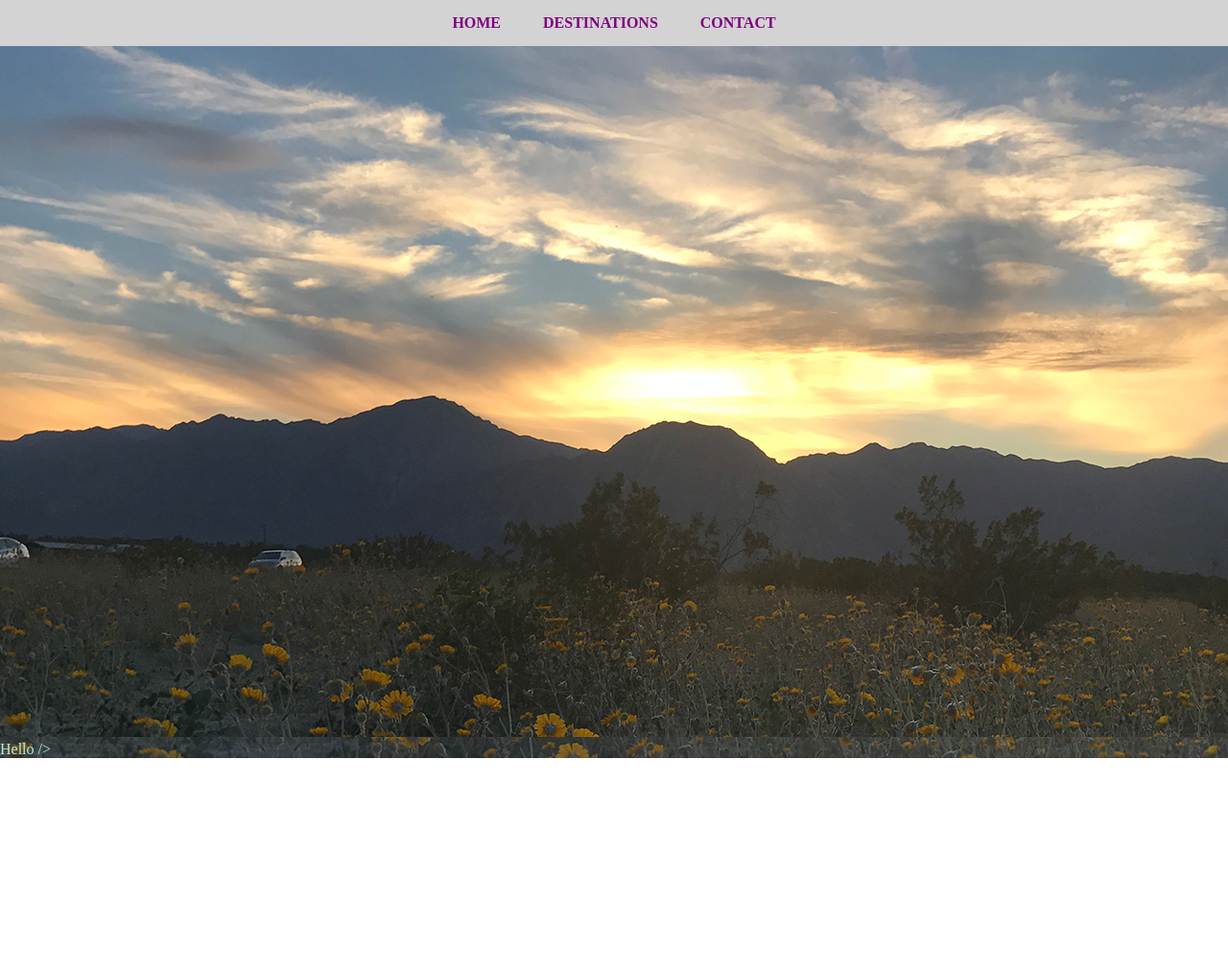
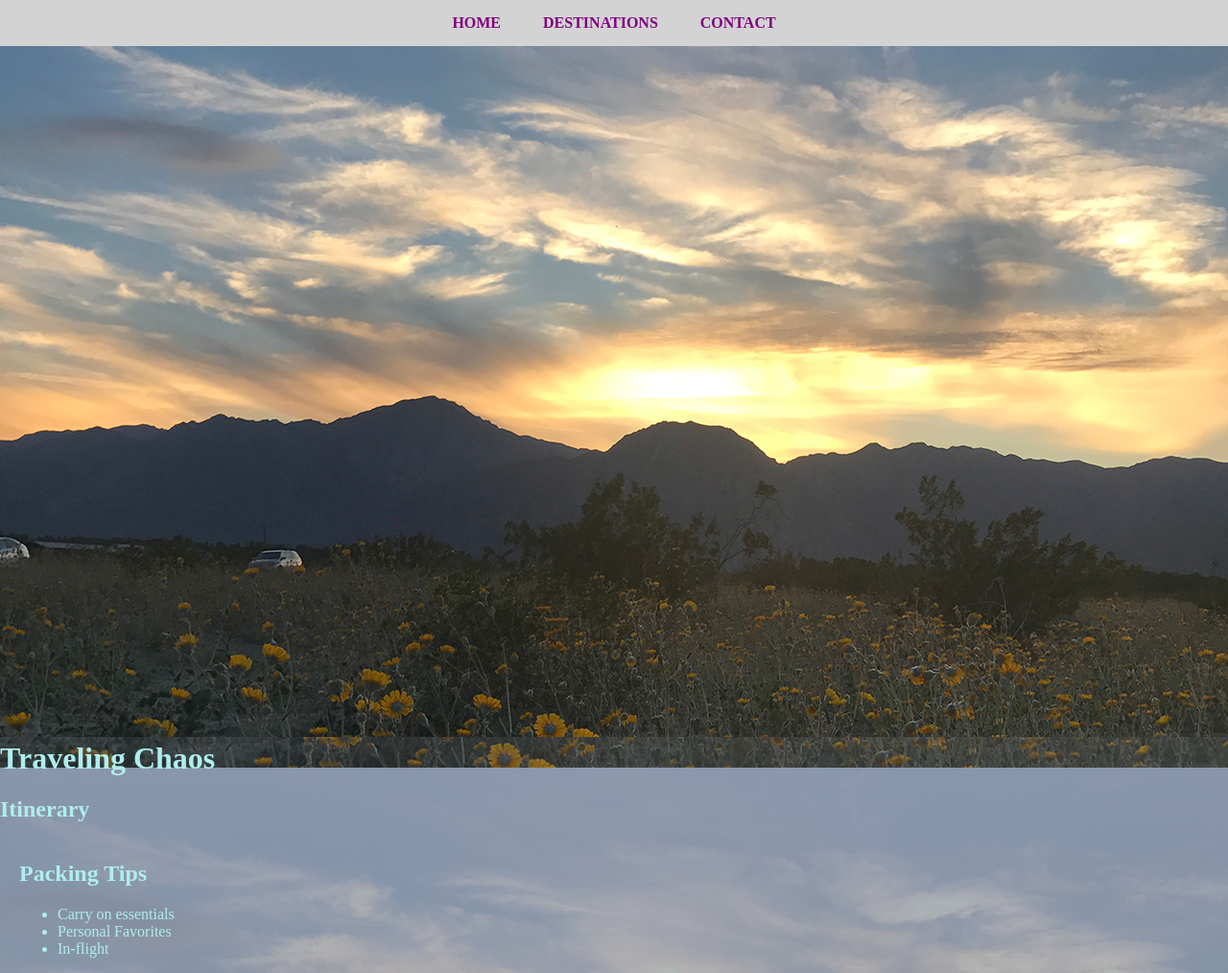
Before and after one commit to LisaChao120/SMCSpring19_WD2, a plain HTML site: page Class2/index.html in a window 1280 px wide. Shown: the whole page at 96% size. Before the commit the page ends 800 px from the top, so only its background shows below. Drawn offline with Linux system fonts and the light colour scheme; files whose address does not match are found by name.

Commit message:
added packing list
added div, list items, css styling, column width

```diff
--- a/Class2/index.html
+++ b/Class2/index.html
@@ -35,8 +35,19 @@
         class="background-img"
         src="images/super-bloom.jpg"
         alt="image backdrop"
-        <h1 style="margin-top: 0px;">Hello</h1>
       />
+      <h1>Traveling Chaos</h1>
+      <h2 class="itinerary">Itinerary</h2>
+      <p class="itinerary"></p>
+      <div class="col-wide job-description">
+        <h2 class="packing">Packing Tips</h2>
+        <p class="packing"></p>
+        <ul>
+          <li>Carry on essentials</li>
+          <li>Personal Favorites</li>
+          <li>In-flight</li>
+        </ul>
+      </div>
     </main>
   </body>
 </html>
--- a/Class2/main.css
+++ b/Class2/main.css
@@ -77,6 +77,10 @@ nav a {
   color: navy;
   size: 1.5rem;
 }
+
+h1 {
+  margin-top: 0px;
+}
 @media (max-width: 767px) {
   /*for screen sizes 767px or SMALLER*/
   .container {
@@ -117,4 +121,13 @@ nav a {
     color: purple;
     padding: 15px 20px;
   }
+  .col-narrow {
+    width: 30%;
+    float: left;
+  }
+  .col-wide {
+    width: 70%;
+    float: left;
+    padding-left: 20px;
+  }
 }
```
